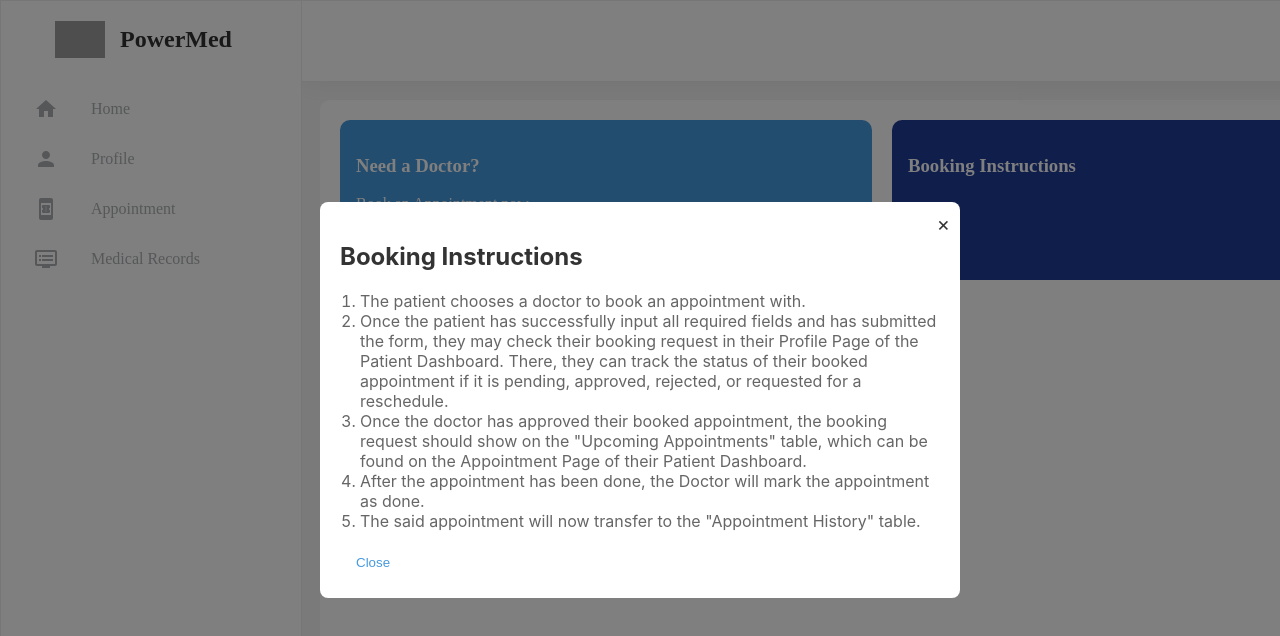
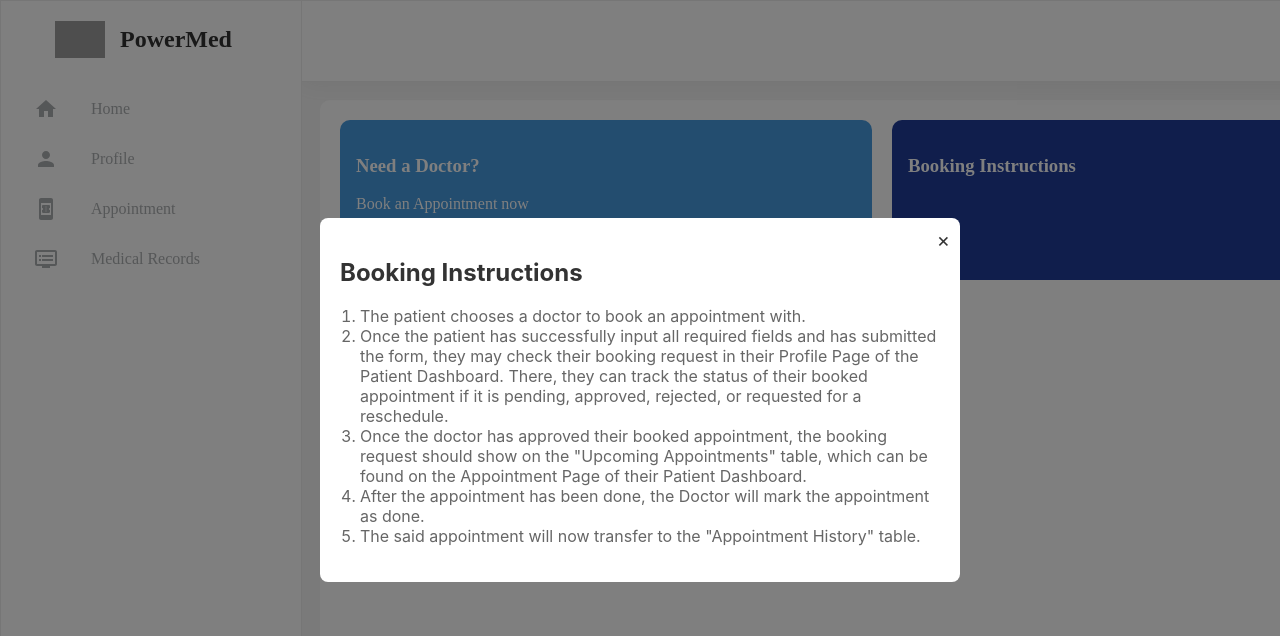
Before and after one commit to RheaRizz/Power_Pat_Girls, a React (Create React App) app in the folder patient-dashboard/: page / in a window 1280 px wide. Both pictures are taken after a click on the element "Booking Instructions". Shown: the top 636 px of the page. Built offline with nearby package versions, Linux system fonts and the light colour scheme; grey boxes are pictures that could not be loaded.

Commit message:
patient-dashboard, booking instructions pop up

```diff
--- a/patient-dashboard/src/components/dashboard-home-page/booking-instructions.js
+++ b/patient-dashboard/src/components/dashboard-home-page/booking-instructions.js
@@ -32,7 +32,6 @@ function BookingInstruction({ handleClosePopup }) {
             table.
           </li>
         </ol>
-        <button onClick={handleClosePopup}>Close</button>
       </div>
     </div>
   );
```
